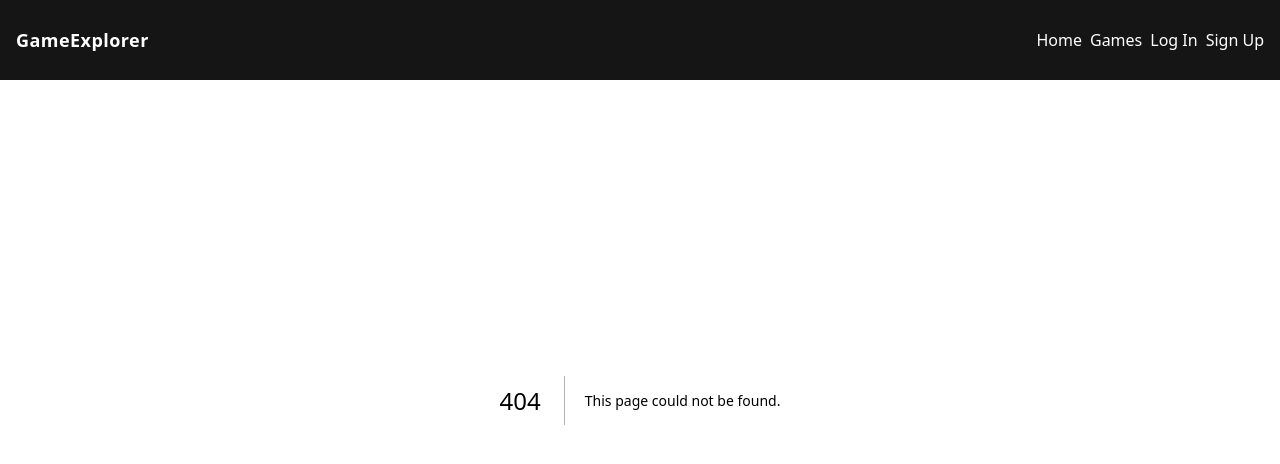
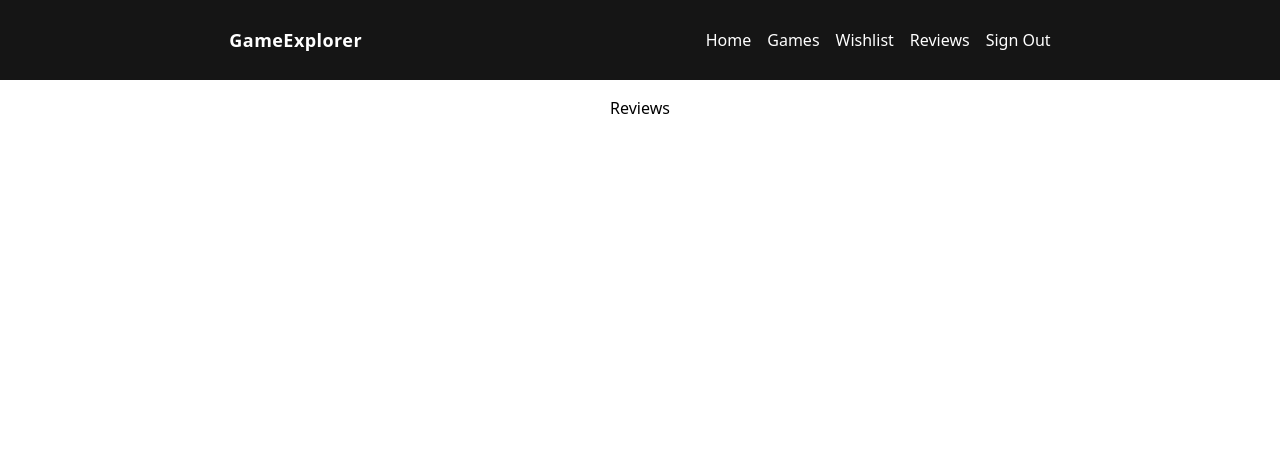
Before and after one commit to restropiajr/GameExplorer, a Next.js app in the folder game-explorer/: page /reviews in a window 1280 px wide. Before the commit this address had no page. Shown: the top 464 px of the page. Built offline with nearby package versions, Linux system fonts and the light colour scheme.

Commit message:
Fixed navbar CSS

```diff
--- /dev/null
+++ b/game-explorer/app/games/page.tsx
@@ -0,0 +1,9 @@
+export default function Games() {
+	return (
+		<div>
+			<section className='flex justify-center mt-24 items-center'>
+				Games
+			</section>
+		</div>
+	);
+}
--- /dev/null
+++ b/game-explorer/app/reviews/page.tsx
@@ -0,0 +1,9 @@
+export default function Reviews() {
+	return (
+		<div>
+			<section className='flex justify-center mt-24 items-center'>
+				Reviews
+			</section>
+		</div>
+	);
+}
--- /dev/null
+++ b/game-explorer/app/signin/page.tsx
@@ -0,0 +1,9 @@
+export default function Signin() {
+	return (
+		<div>
+			<section className='flex justify-center mt-24 items-center'>
+				Sign In
+			</section>
+		</div>
+	);
+}
--- /dev/null
+++ b/game-explorer/app/signup/page.tsx
@@ -0,0 +1,9 @@
+export default function Signup() {
+	return (
+		<div>
+			<section className='flex justify-center mt-24 items-center'>
+				Sign Up
+			</section>
+		</div>
+	);
+}
--- /dev/null
+++ b/game-explorer/app/wishlist/page.tsx
@@ -0,0 +1,9 @@
+export default function Wishlist() {
+	return (
+		<div>
+			<section className='flex justify-center mt-24 items-center'>
+				Wishlist
+			</section>
+		</div>
+	);
+}
--- a/game-explorer/components/NavBar.tsx
+++ b/game-explorer/components/NavBar.tsx
@@ -1,16 +1,17 @@
 'use client';
 
 import Link from 'next/link';
-import Image from 'next/image';
 import { FaBars } from 'react-icons/fa';
 import { useState } from 'react';
 
 export function NavBar() {
-	const [isUserLoggedIn, setIsUserLoggedIn] = useState(false);
+	const [isUserLoggedIn, setIsUserLoggedIn] = useState(true);
 	const [mobileMenu, setMobileMenu] = useState(false);
+
 	return (
-		<nav className='fixed top-0 left-0 w-full h-[80px] bg-[#151515] flex justify-between items-center px-4 gap-2 z-10'>
-			<Link href='/' className='flex justify-center items-center '>
+		<nav className='fixed top-0 left-0 w-full h-[80px] bg-[#151515] z-10 flex justify-center items-center'>
+			<div className='flex justify-between items-center px-4 w-full md:w-2/3 mx-auto'>
+				<Link href='/' className='flex justify-center items-center'>
 					<p className='text-white font-bold text-lg tracking-wide'>
 						GameExplorer
 					</p>
@@ -25,39 +26,32 @@ export function NavBar() {
 				</div>
 				{/* Desktop-Menu */}
 				<div className='hidden md:flex'>
-				<ul className='flex justify-center items-center gap-2'>
-					{isUserLoggedIn && (
+					<ul className='flex justify-center items-center gap-4'>
 						<li>
-							<Link href='/'>
-								<Image
-									src='/assets/images/re-logo.png'
-									alt='User Avatar Logo'
-									width={30}
-									height={30}
-									className='object-contain'
-								/>
-							</Link>
-						</li>
-					)}
-					<li>
-						<Link href='/' className='flex justify-center items-center '>
+							<Link href='/' className='flex justify-center items-center'>
 								<p className='text-white'>Home</p>
 							</Link>
 						</li>
 						<li>
-						<Link href='/' className='flex justify-center items-center '>
+							<Link href='games' className='flex justify-center items-center'>
 								<p className='text-white'>Games</p>
 							</Link>
 						</li>
 						{!isUserLoggedIn && (
 							<>
 								<li>
-								<Link href='/' className='flex justify-center items-center '>
-									<p className='text-white'>Log In</p>
+									<Link
+										href='signin'
+										className='flex justify-center items-center'
+									>
+										<p className='text-white'>Sign In</p>
 									</Link>
 								</li>
 								<li>
-								<Link href='/' className='flex justify-center items-center '>
+									<Link
+										href='signup'
+										className='flex justify-center items-center'
+									>
 										<p className='text-white'>Sign Up</p>
 									</Link>
 								</li>
@@ -66,24 +60,25 @@ export function NavBar() {
 						{isUserLoggedIn && (
 							<>
 								<li>
-								<Link href='/' className='flex justify-center items-center '>
-									<p className='text-white'>Library</p>
-								</Link>
-							</li>
-							<li>
-								<Link href='/' className='flex justify-center items-center '>
+									<Link
+										href='wishlist'
+										className='flex justify-center items-center'
+									>
 										<p className='text-white'>Wishlist</p>
 									</Link>
 								</li>
 								<li>
-								<Link href='/' className='flex justify-center items-center '>
+									<Link
+										href='reviews'
+										className='flex justify-center items-center'
+									>
 										<p className='text-white'>Reviews</p>
 									</Link>
 								</li>
 								<li>
-								<Link href='/' className='flex justify-center items-center '>
-									<p className='text-white'>Sign Out</p>
-								</Link>
+									<button className='flex justify-center items-center text-white'>
+										Sign Out
+									</button>
 								</li>
 							</>
 						)}
@@ -91,37 +86,68 @@ export function NavBar() {
 				</div>
 				{/* Mobile-Menu */}
 				<div
-				className={`fixed inset-0 w-full bg-gray-500 bg-opacity-50 transition-transform duration-300 ease-in-out z-20
-    			${mobileMenu ? 'translate-y-0 ' : '-translate-y-full'}`}
+					className={`nav-overlay ${
+						mobileMenu ? 'translate-y-0 ' : '-translate-y-full'
+					}`}
 					onClick={() => setMobileMenu(!mobileMenu)}
 				/>
 				<div
-				className={`fixed inset-0 h-[120px] bg-white transition-transform duration-300 ease-in-out z-30
-				${mobileMenu ? 'translate-y-0 ' : '-translate-y-full'}`}
+					className={`nav-menu ${
+						mobileMenu ? 'translate-y-0 ' : '-translate-y-full'
+					}`}
 				>
 					<div className='flex flex-col justify-center items-center gap-4'>
 						<h2 className='text-black text-3xl mt-4'>Menu</h2>
-					<ul className='flex flex-wrap justify-center items-center gap-2'>
+						<ul className='flex justify-center items-center gap-2'>
 							<li>
 								<Link href='/' className='flex justify-center items-center '>
-								<p className='text-black'>Home</p>
+									<p
+										className='text-black'
+										onClick={() => setMobileMenu(!mobileMenu)}
+									>
+										Home
+									</p>
 								</Link>
 							</li>
 							<li>
-							<Link href='/' className='flex justify-center items-center '>
-								<p className='text-black'>Games</p>
+								<Link
+									href='games'
+									className='flex justify-center items-center '
+								>
+									<p
+										className='text-black'
+										onClick={() => setMobileMenu(!mobileMenu)}
+									>
+										Games
+									</p>
 								</Link>
 							</li>
 							{!isUserLoggedIn && (
 								<>
 									<li>
-									<Link href='/' className='flex justify-center items-center '>
-										<p className='text-black'>Log In</p>
+										<Link
+											href='signin'
+											className='flex justify-center items-center'
+										>
+											<p
+												className='text-black'
+												onClick={() => setMobileMenu(!mobileMenu)}
+											>
+												Sign In
+											</p>
 										</Link>
 									</li>
 									<li>
-									<Link href='/' className='flex justify-center items-center '>
-										<p className='text-black'>Sign Up</p>
+										<Link
+											href='signup'
+											className='flex justify-center items-center'
+										>
+											<p
+												className='text-black'
+												onClick={() => setMobileMenu(!mobileMenu)}
+											>
+												Sign Up
+											</p>
 										</Link>
 									</li>
 								</>
@@ -129,30 +155,45 @@ export function NavBar() {
 							{isUserLoggedIn && (
 								<>
 									<li>
-									<Link href='/' className='flex justify-center items-center '>
-										<p className='text-black'>Library</p>
+										<Link
+											href='wishlist'
+											className='flex justify-center items-center'
+										>
+											<p
+												className='text-black'
+												onClick={() => setMobileMenu(!mobileMenu)}
+											>
+												Wishlist
+											</p>
 										</Link>
 									</li>
 									<li>
-									<Link href='/' className='flex justify-center items-center '>
-										<p className='text-black'>Wishlist</p>
+										<Link
+											href='reviews'
+											className='flex justify-center items-center'
+										>
+											<p
+												className='text-black'
+												onClick={() => setMobileMenu(!mobileMenu)}
+											>
+												Reviews
+											</p>
 										</Link>
 									</li>
 									<li>
-									<Link href='/' className='flex justify-center items-center '>
-										<p className='text-black'>Reviews</p>
-									</Link>
-								</li>
-								<li>
-									<Link href='/' className='flex justify-center items-center '>
-										<p className='text-black'>Sign Out</p>
-									</Link>
+										<button
+											className='flex justify-center items-center text-black'
+											onClick={() => setMobileMenu(!mobileMenu)}
+										>
+											Sign Out
+										</button>
 									</li>
 								</>
 							)}
 						</ul>
 					</div>
 				</div>
+			</div>
 		</nav>
 	);
 }
--- a/game-explorer/styles/globals.css
+++ b/game-explorer/styles/globals.css
@@ -7,3 +7,12 @@
 	margin: 0;
 	padding: 0;
 }
+
+@layer components {
+	.nav-overlay {
+		@apply fixed inset-0 w-full bg-gray-500 bg-opacity-50 transition-transform duration-300 ease-in-out z-20;
+	}
+	.nav-menu {
+		@apply fixed inset-0 h-[120px] bg-white transition-transform duration-300 ease-in-out z-30;
+	}
+}
```
Also changed, not shown: game-explorer/public/assets/images/re-logo.png (deleted). Lines whose indentation alone changed are shown as unchanged.
